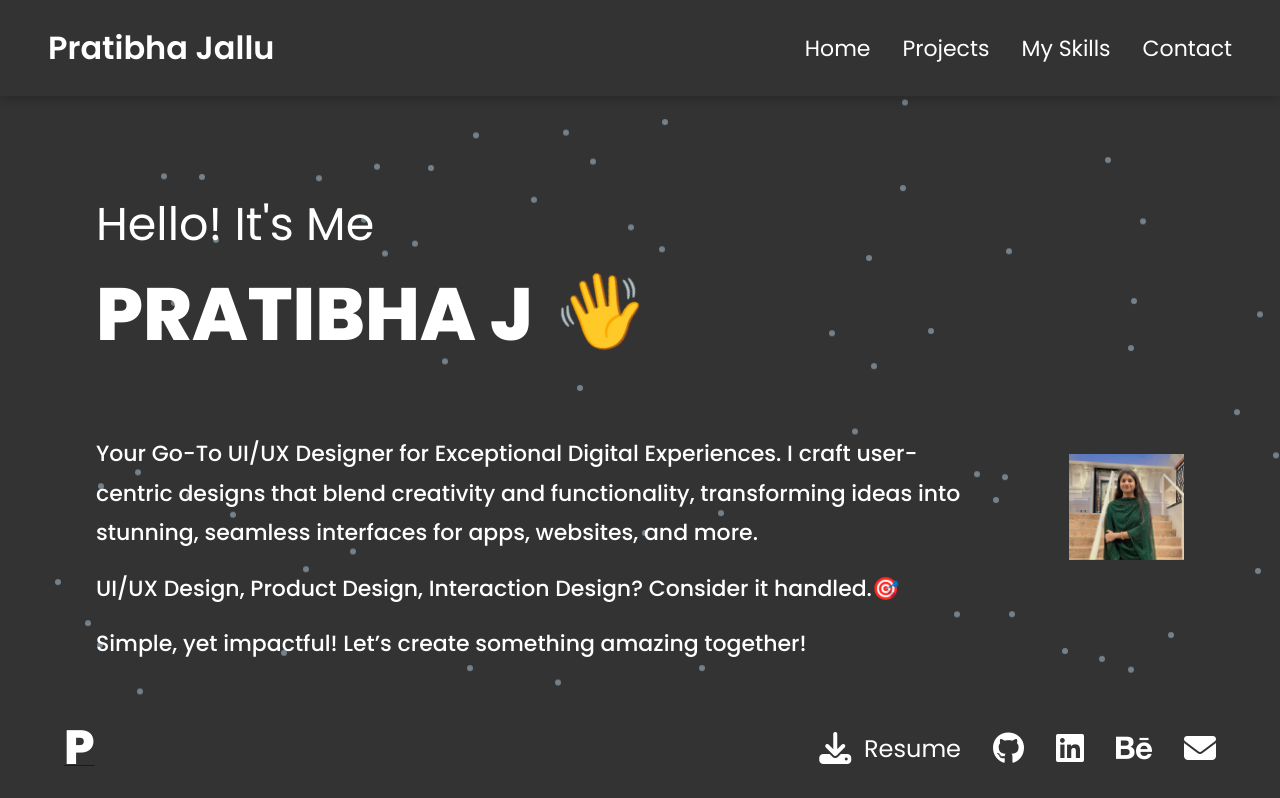
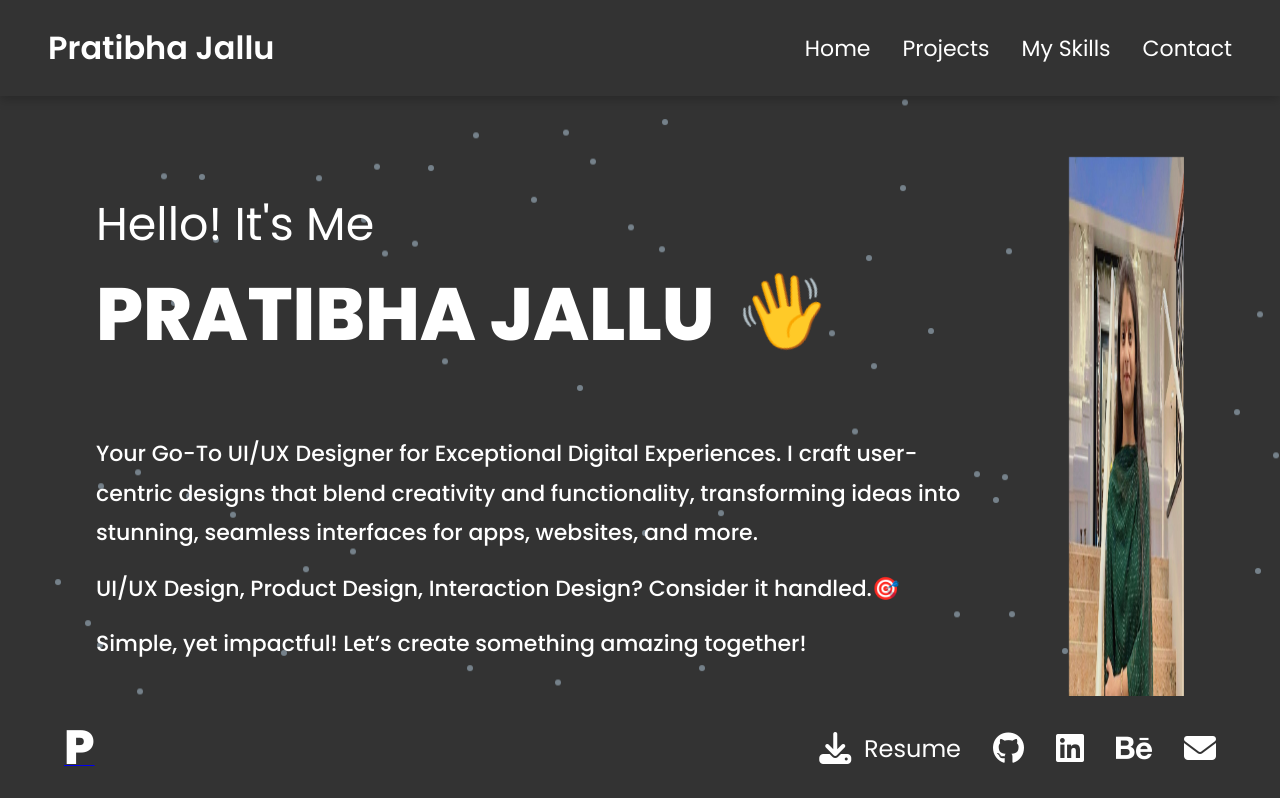
Before and after one commit to jallupratibha/pratibhajallu, a React (Create React App) app: page / in a window 1280 px wide. Shown: the top 798 px of the page. Built offline with nearby package versions, Linux system fonts and the light colour scheme.

Commit message:
Fixed hero section

```diff
--- a/src/components/Hero.js
+++ b/src/components/Hero.js
@@ -10,7 +10,7 @@ const Hero = () => (
       <p className="hero-intro">
         Hello! It's Me <br />
         <span className="hero-name">
-          PRATIBHA J <span className="wave">👋</span>
+          PRATIBHA JALLU <span className="wave">👋</span>
         </span>
 
 
--- a/src/styles/Hero.css
+++ b/src/styles/Hero.css
@@ -23,8 +23,8 @@
 
 .hero-image img {
     max-width: 100%;
-    width: auto;
-    height: auto;
+    width: 800px;
+    height: 700px;
   }
 
 
```
